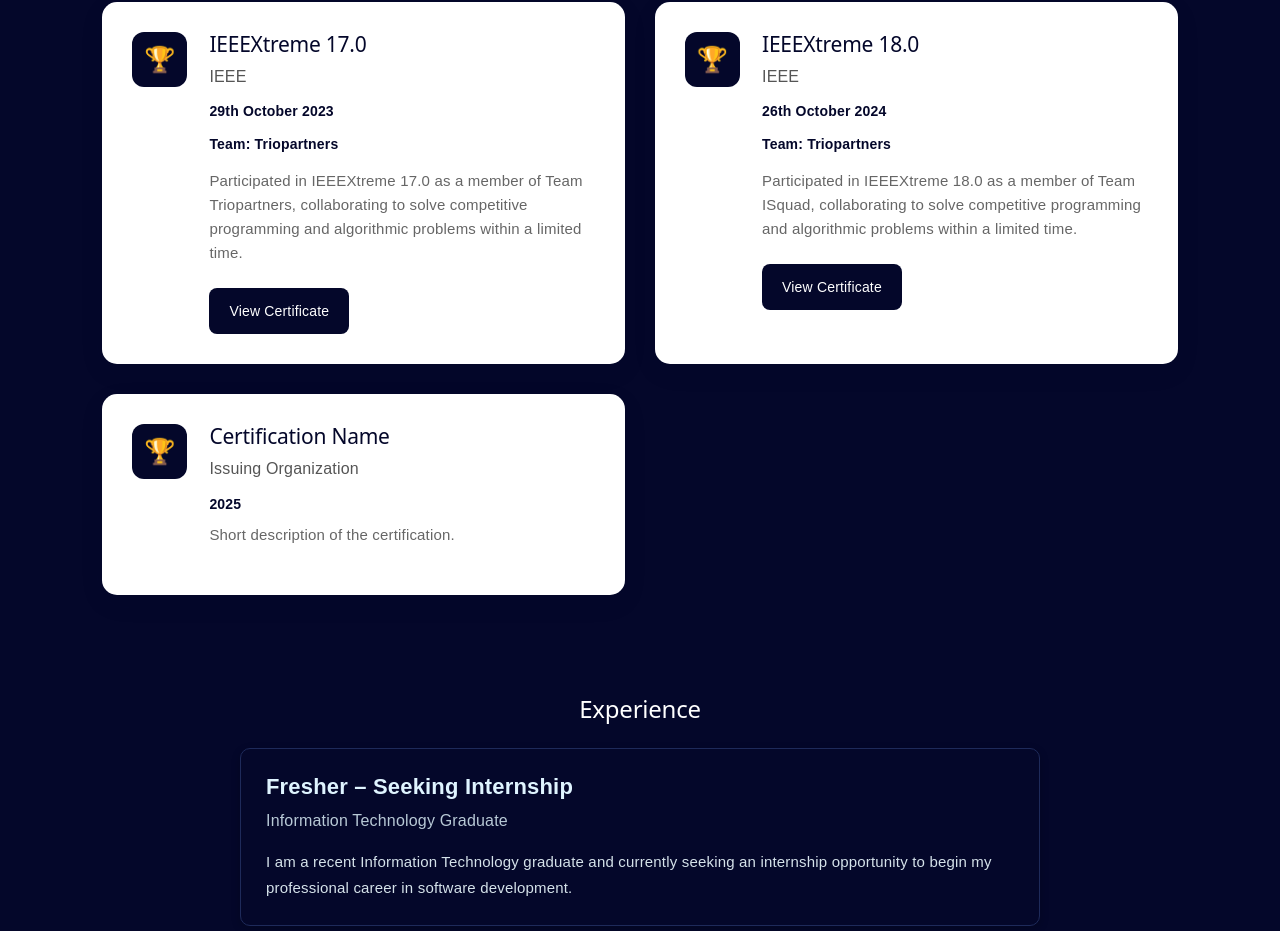
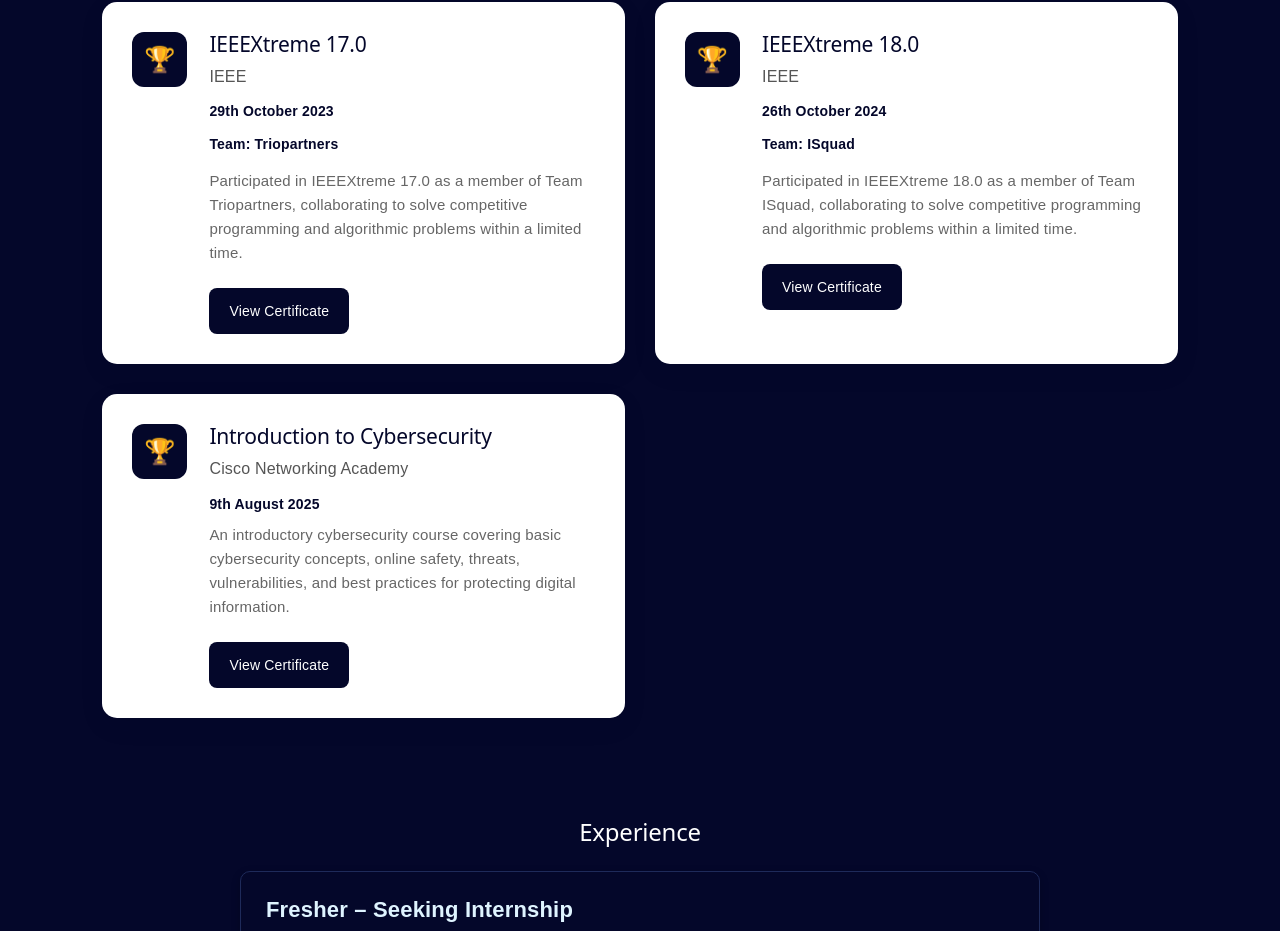
Before and after one commit to ishqafathima/My-Portfolio, a React (Vite) app: page / in a window 1280 px wide. Shown: the part 3533-4464 px from the top of the page. Built offline with nearby package versions, Linux system fonts and the light colour scheme.

Commit message:
update portfolio

```diff
--- a/src/sections/Certifications/Certifications.jsx
+++ b/src/sections/Certifications/Certifications.jsx
@@ -16,17 +16,17 @@ function Certifications() {
      title: "IEEEXtreme 18.0",
       issuer: "IEEE",
       date: "26th October 2024",
-      team: "Triopartners",
+      team: "ISquad",
       description:
         "Participated in IEEEXtreme 18.0 as a member of Team ISquad, collaborating to solve competitive programming and algorithmic problems within a limited time.",
       pdf: "/Certificates/IEEEXtreme 18.0.pdf",
     },
     {
-      title: "Certification Name",
-      issuer: "Issuing Organization",
-      date: "2025",
-      description: "Short description of the certification.",
-      pdf: null,
+      title: "Introduction to Cybersecurity",
+      issuer: "Cisco Networking Academy",
+      date: "9th August 2025",
+      description: "An introductory cybersecurity course covering basic cybersecurity concepts, online safety, threats, vulnerabilities, and best practices for protecting digital information.",
+      pdf: "/Certificates/Cybersecurity.pdf",
     },
   ];
 
```
Also changed, not shown: 1 other file (tests, documents, lock files or other folders).
